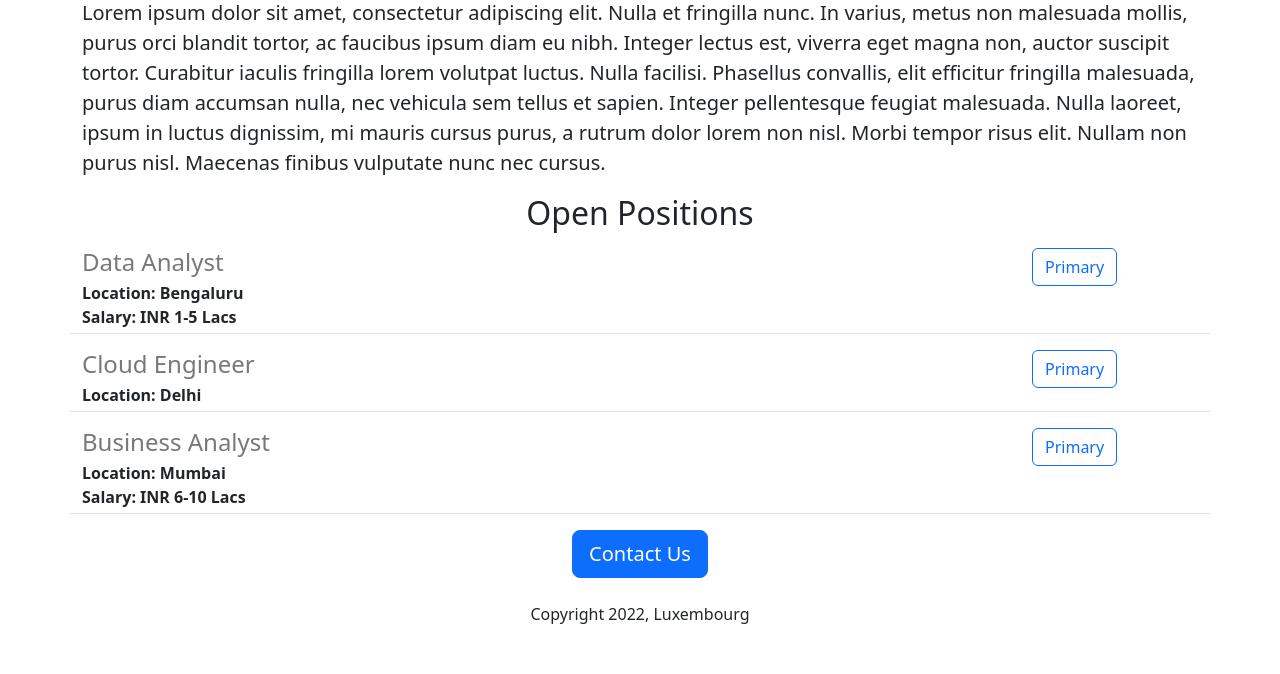
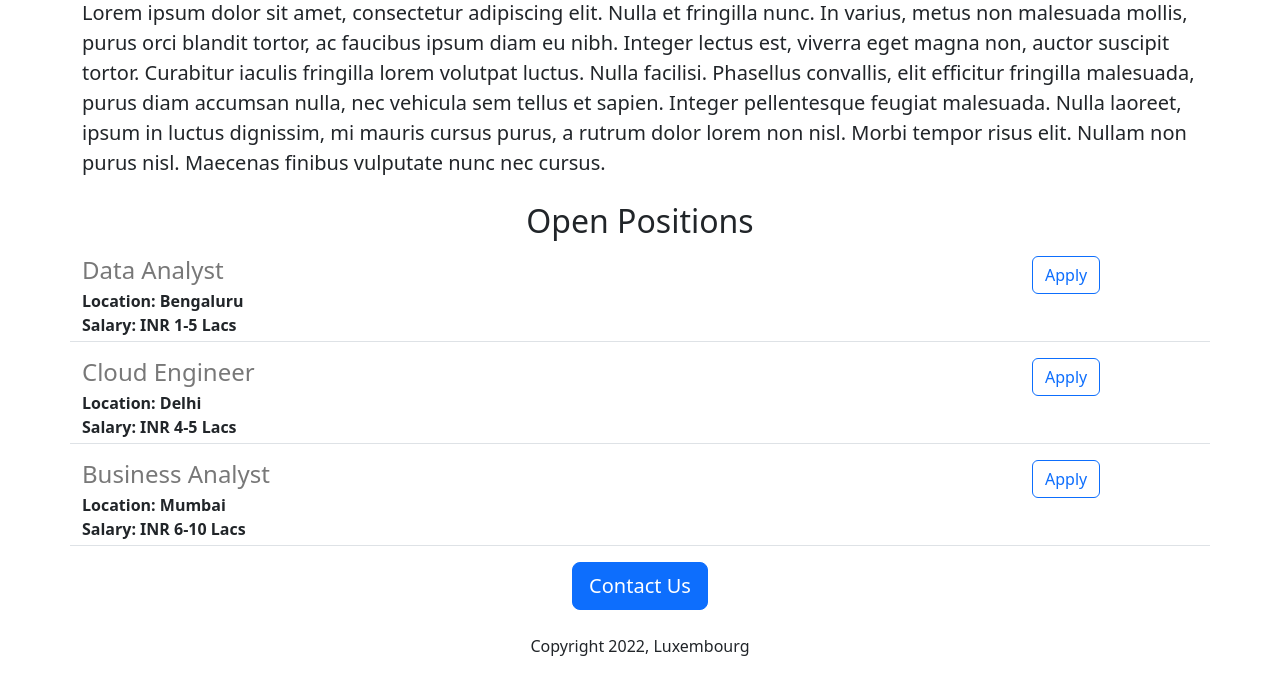
Before and after one commit to aviseq18/jovian-careers-website-v2, a Flask app: page / in a window 1280 px wide. Shown: the part 339-1013 px from the top of the page. Before the commit the page ends 963 px from the top, so only its background shows below. Run offline with Flask 3, Linux system fonts and the light colour scheme.

Commit message:
added dynamic data and api route

```diff
--- a/main.py
+++ b/main.py
@@ -12,7 +12,8 @@ JOBS = [
   {
     'id':2,
     'title':"Cloud Engineer",
-    "location":"Delhi"
+    "location":"Delhi",
+    "Salary": "INR 4-5 Lacs"
   },
   {
     'id':3,
--- a/templates/home.html
+++ b/templates/home.html
@@ -23,7 +23,7 @@
         rutrum dolor lorem non nisl. Morbi tempor risus elit. Nullam non purus
         nisl. Maecenas finibus vulputate nunc nec cursus.
       </p>
-      <h2 class="text-center">Open Positions</h2>
+      <h2 class="text-center mt-4">Open Positions</h2>
       <p>
         <!-- {{jobs}} -->
         {% for job in jobs %}
--- a/templates/jobitem.html
+++ b/templates/jobitem.html
@@ -9,7 +9,7 @@
     {% endif %}
   </div>
   <div class="col-2">
-    <button type="button" class="btn btn-outline-primary">Primary</button>
+    <button type="button" class="btn btn-outline-primary">Apply</button>
   </div>
 
 </div>
```
Also changed, not shown: 2 other files.
